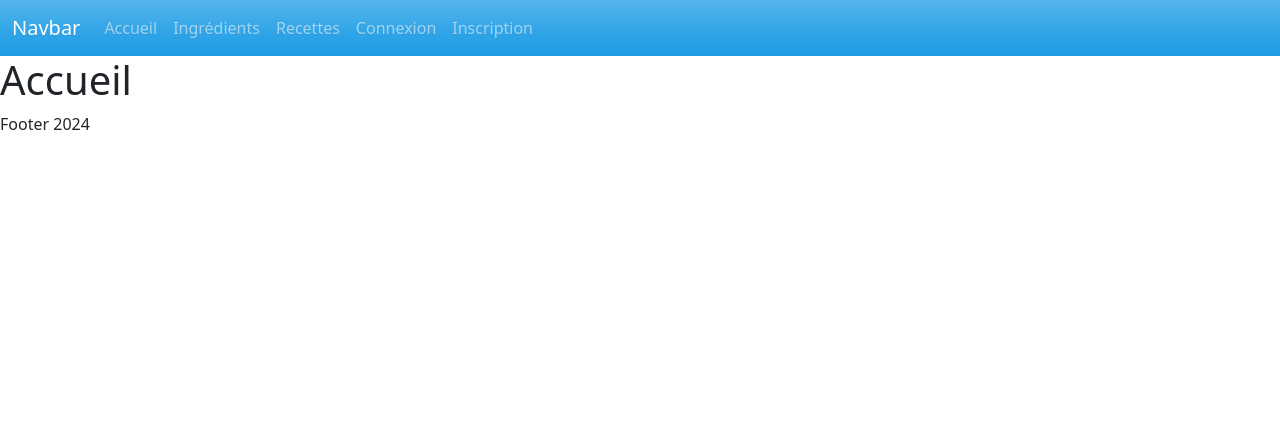
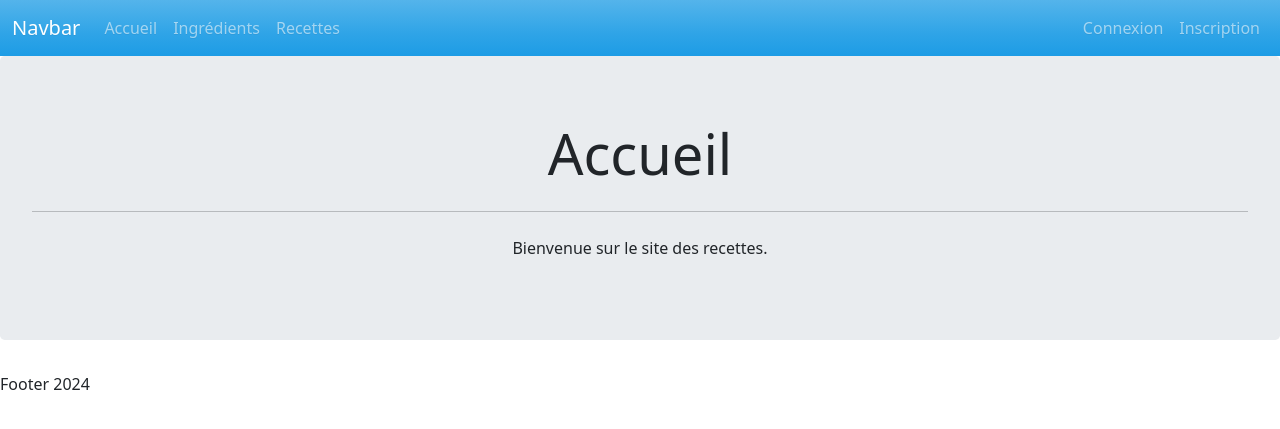
Before and after one commit to rolland-dev/projet-symfony-dwwm, a Symfony app: template templates/home/index.html.twig in a window 1280 px wide. Shown: the top 429 px of the page. Run offline with Twig, Linux system fonts and the light colour scheme; the template is opened without the code that fills it, so the values that code supplies are empty; some libraries are stand-ins or nearby versions.

Commit message:
maj160124

```diff
--- a/templates/home/index.html.twig
+++ b/templates/home/index.html.twig
@@ -4,8 +4,10 @@
 
 {% block body %}
 
-<div class="example-wrapper">
-    <h1>Accueil</h1>
+<div class="jumbotron text-center">
+    <h1 class="display-4">Accueil</h1>
+    <hr class="my-4">
+    <p>Bienvenue sur le site des recettes.</p>
 
-</div>
+  </div>
 {% endblock %}
--- a/templates/prive/_header.html.twig
+++ b/templates/prive/_header.html.twig
@@ -1,11 +1,12 @@
-<nav class="navbar navbar-expand-lg bg-primary" data-bs-theme="dark">
+<nav class="navbar navbar-expand-lg bg-primary d-flex" data-bs-theme="dark">
     <div class="container-fluid">
+
         <a class="navbar-brand" href="#">Navbar</a>
         <button class="navbar-toggler" type="button" data-bs-toggle="collapse" data-bs-target="#navbarColor01" aria-controls="navbarColor01" aria-expanded="false" aria-label="Toggle navigation">
           <span class="navbar-toggler-icon"></span>
         </button>
         <div class="collapse navbar-collapse" id="navbarColor01">
-        <ul class="navbar-nav me-auto">
+          <div class="navbar-nav me-auto">
             <li class="nav-item">
               <a class="nav-link" href="{{ path('app_home')}}">Accueil
               </a>
@@ -18,13 +19,22 @@
               <a class="nav-link" href="{{ path('app_recette')}}">Recettes
               </a>
             </li>
-          {# connexion si pas loggué #}
+          </div>
+          <div class="navbar-nav connect d-flex justify-content-end">
+              {# connexion si pas connecté #}
+              {% if app.user %}
               {% if is_granted("ROLE_ADMIN") %}
+                <li class="nav-item">
+                  <a class="nav-link" href="{{ path('app_admin')}}">Admin
+                  </a>
+                </li>
+              {% endif %}
               <li class="nav-item">
                 <a class="nav-link" href="{{ path('app_logout')}}">Déconnexion
                 </a>
               </li>
               {% else %}
+              {# si connecté #}
               <li class="nav-item">
                 <a class="nav-link" href="{{ path('app_login')}}">Connexion
                 </a>
@@ -35,5 +45,7 @@
               </li>
               {% endif %}
           </div>
+
+      </div>
     </div>
   </nav>
```
Also changed, not shown: src/Controller/AdminController.php (added, +16 -0 lines), templates/admin/index.html.twig (added, +15 -0 lines), 1 other file. Lines whose indentation alone changed are shown as unchanged.
